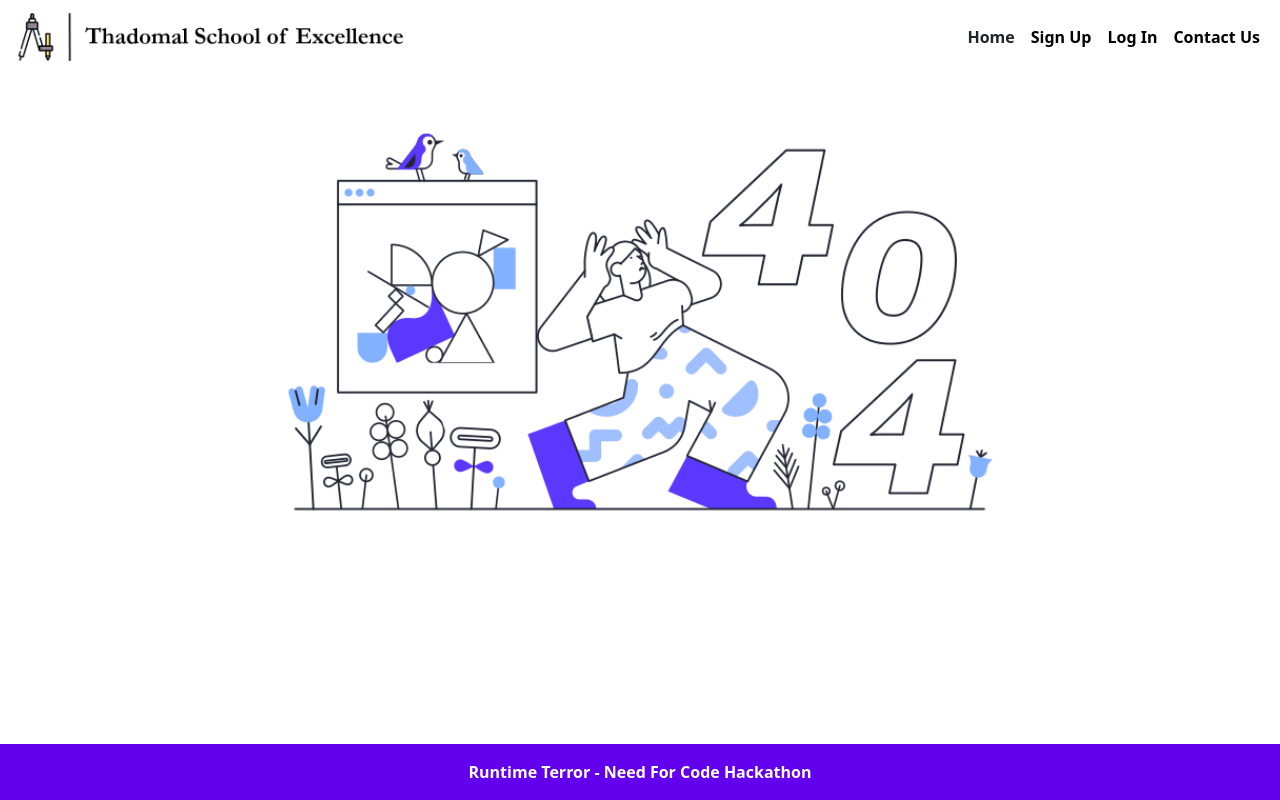
After one commit to Runtime-Terror-NFC/need-for-code-35, a Flask app: template templates/404.html in a window 1280 px wide. The commit adds this page. Run offline with Flask 2, Linux system fonts and the light colour scheme; the template is opened without the code that fills it, so the values that code supplies are empty.

Commit message:
Coffee commit 2

```diff
--- /dev/null
+++ b/templates/404.html
@@ -0,0 +1,71 @@
+<!DOCTYPE html>
+<html lang="en">
+
+<head>
+  <meta charset="UTF-8">
+  <meta http-equiv="X-UA-Compatible" content="IE=edge">
+  <meta name="viewport" content="width=device-width, initial-scale=1.0">
+  <title>Thadomal School of Excellence</title>
+  <link href="https://cdn.jsdelivr.net/npm/bootstrap@5.2.0/dist/css/bootstrap.min.css" rel="stylesheet"
+    integrity="sha384-gH2yIJqKdNHPEq0n4Mqa/HGKIhSkIHeL5AyhkYV8i59U5AR6csBvApHHNl/vI1Bx" crossorigin="anonymous">
+  <link rel="stylesheet" href="./assets/style.css">
+</head>
+
+<body>
+
+  <!--Main Navigation-->
+  <header>
+
+    <!-- Navbar -->
+    <nav class="navbar navbar-expand-lg" id="navbar">
+      <div class="container-fluid">
+        <a class="navbar-brand" href="#"> <img src="..\logos\Asset 1.png" alt="logo" class="logo-img">
+        </a>
+        <button class="navbar-toggler" type="button" data-bs-toggle="collapse" data-bs-target="#navbarSupportedContent"
+          aria-controls="navbarSupportedContent" aria-expanded="false" aria-label="Toggle navigation">
+          <span class="navbar-toggler-icon"></span>
+        </button>
+        <div class="collapse  d-flex justify-content-end" id="navbarSupportedContent">
+          <ul class="navbar-nav me-auto mb-2 mb-lg-0">
+            <li class="nav-item">
+              <a class="nav-link active text-dark" aria-current="page" href="index.html">Home</a>
+            </li>
+            <li class="nav-item">
+              <a class="nav-link" href="signup.html">Sign Up</a>
+            </li>
+            <li class="nav-item">
+              <a class="nav-link" href="login.html">Log In</a>
+            </li>
+            <li class="nav-item">
+              <a class="nav-link" href="contact.html">Contact Us</a>
+            </li>
+          </ul>
+        </div>
+      </div>
+    </nav>
+    <!-- Navbar -->
+    <section class="background">
+      <img src="../images/404.png" alt="illustration" style="margin: 200px auto;">
+    </section>
+    <!-- Carousel wrapper -->
+    <!-- Carousel wrapper -->
+  </header>
+
+
+  <!--Footer-->
+  <footer style="position: absolute;">
+
+    <!-- Copyright -->
+    <div class="text-center p-3">
+      Runtime Terror - Need For Code Hackathon
+    </div>
+    <!-- Copyright -->
+  </footer>
+  <!--Footer-->
+</body>
+<script src="https://cdn.jsdelivr.net/npm/@popperjs/core@2.11.5/dist/umd/popper.min.js"
+  integrity="sha384-Xe+8cL9oJa6tN/veChSP7q+mnSPaj5Bcu9mPX5F5xIGE0DVittaqT5lorf0EI7Vk" crossorigin="anonymous"></script>
+<script src="https://cdn.jsdelivr.net/npm/bootstrap@5.2.0/dist/js/bootstrap.min.js"
+  integrity="sha384-ODmDIVzN+pFdexxHEHFBQH3/9/vQ9uori45z4JjnFsRydbmQbmL5t1tQ0culUzyK" crossorigin="anonymous"></script>
+<script src="./js/script.js"></script>
+</html>
--- a/templates/assets/style.css
+++ b/templates/assets/style.css
@@ -132,3 +132,12 @@
 .contact-img{
     margin: auto;
 }
+
+footer{
+    position: relative;
+    bottom: 0;
+    width: 100%;
+    background-color: #6200ee;
+    color: #fff;
+    font-weight: 600;
+}
--- a/templates/index.html
+++ b/templates/index.html
@@ -179,8 +179,7 @@
 
     <!-- Copyright -->
     <div class="text-center p-3" style="background-color: rgba(0, 0, 0, 0.2);">
-      © 2020 Copyright:
-      <a class="text-dark" href="https://mdbootstrap.com/">MDBootstrap.com</a>
+      Runtime Terror - Need For Code Hackathon
     </div>
     <!-- Copyright -->
   </footer>
```
Also changed, not shown: images/404.png (added).
